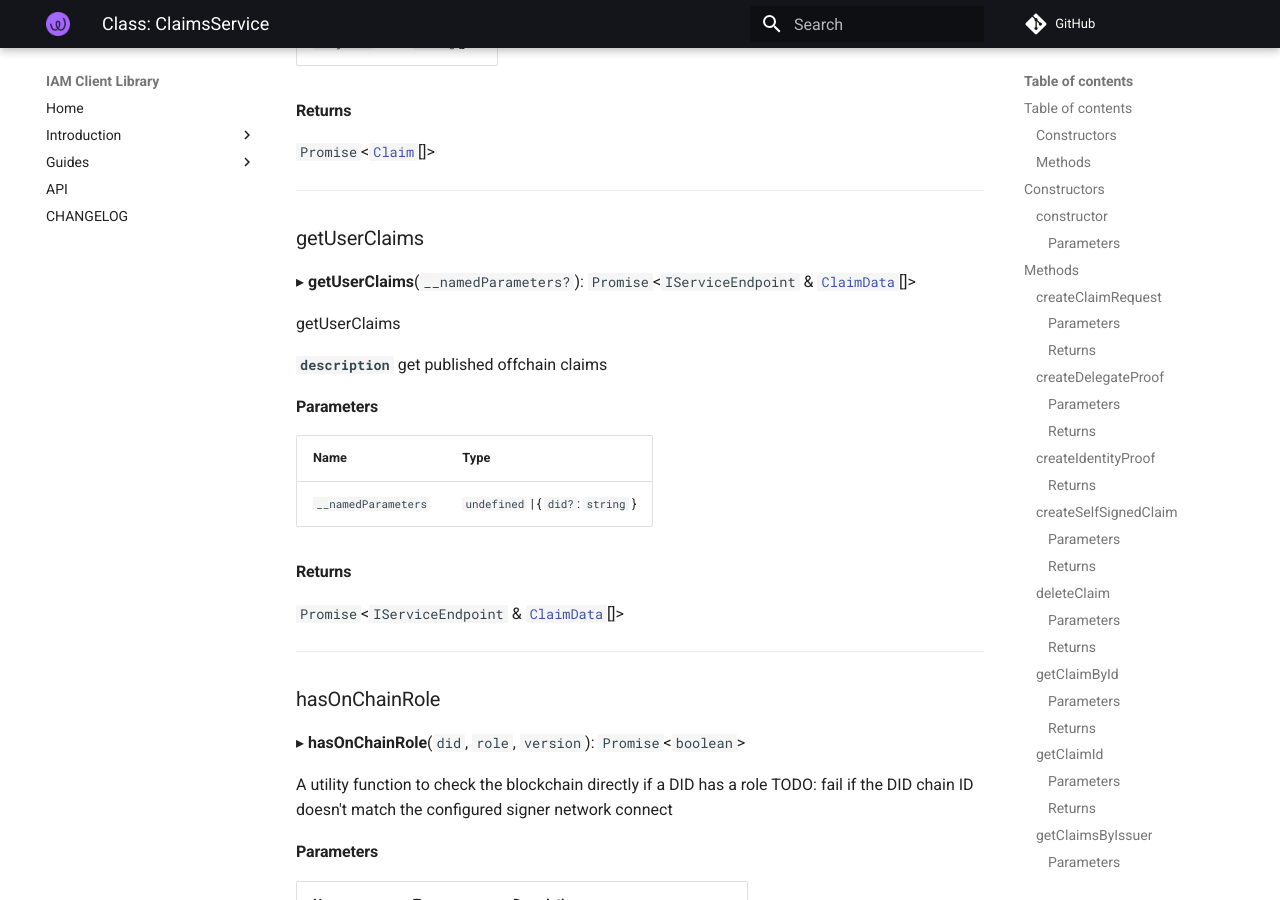
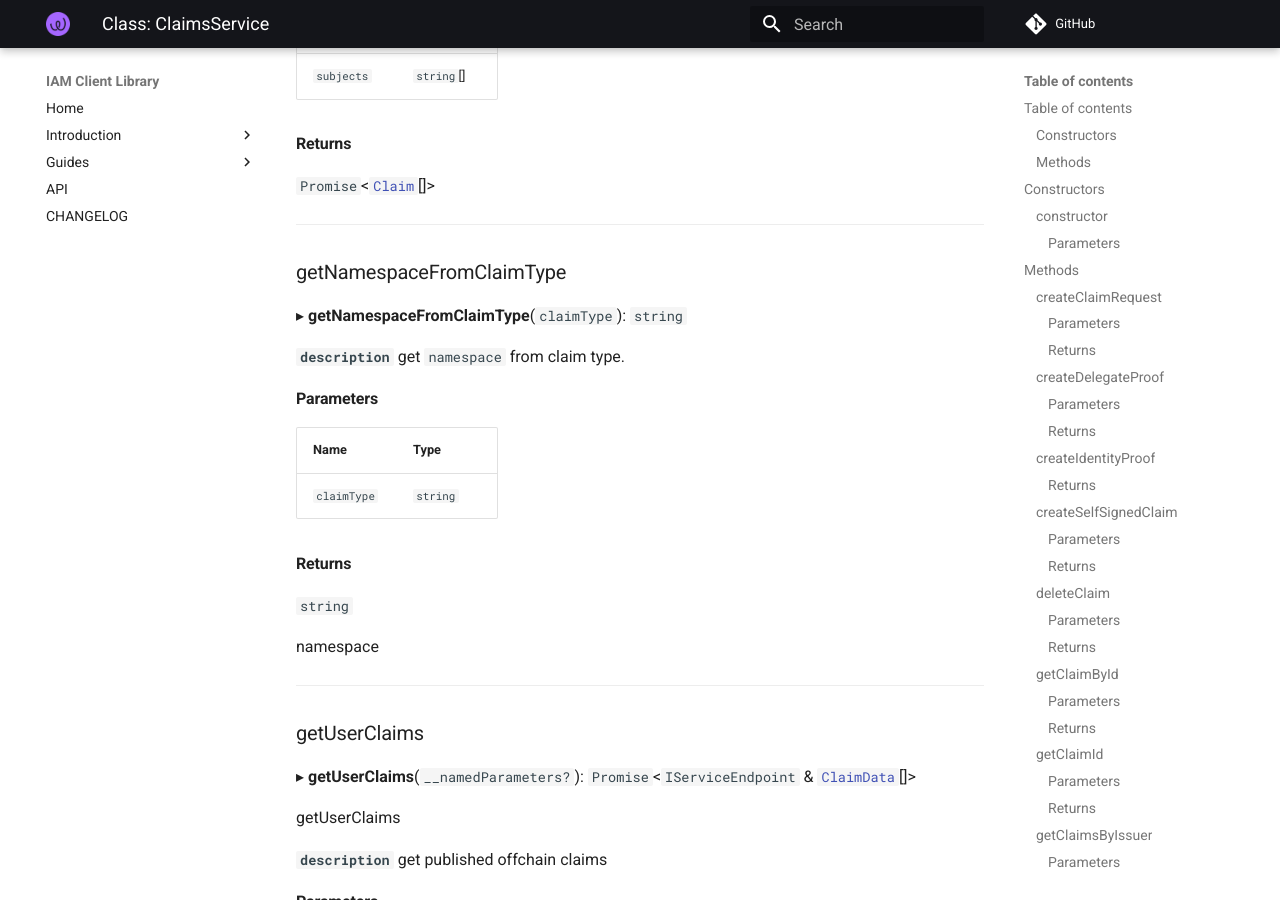
Before and after one commit to energywebfoundation/iam-client-lib, an MkDocs documentation site: the page built from docs/api/classes/ClaimsService.md, in a window 1280 px wide and 900 px high, scrolled down 6877 px. Built offline with MkDocs 1.6.1 and Material for MkDocs 9.7.7, drawn with Linux system fonts in a browser that asks for light colours; comment, search, counter and statistics services are not loaded; some of the changed text lies outside the part shown.

Commit message:
fix(claim): fix public claim publishing

```diff
--- a/docs/api/classes/ClaimsService.md
+++ b/docs/api/classes/ClaimsService.md
@@ -19,6 +19,7 @@
 - [getClaimsByRequester](ClaimsService.md#getclaimsbyrequester)
 - [getClaimsBySubject](ClaimsService.md#getclaimsbysubject)
 - [getClaimsBySubjects](ClaimsService.md#getclaimsbysubjects)
+- [getNamespaceFromClaimType](ClaimsService.md#getnamespacefromclaimtype)
 - [getUserClaims](ClaimsService.md#getuserclaims)
 - [hasOnChainRole](ClaimsService.md#hasonchainrole)
 - [init](ClaimsService.md#init)
@@ -260,6 +261,26 @@ ___
 
 ___
 
+### getNamespaceFromClaimType
+
+▸ **getNamespaceFromClaimType**(`claimType`): `string`
+
+**`description`** get `namespace` from claim type.
+
+#### Parameters
+
+| Name | Type |
+| :------ | :------ |
+| `claimType` | `string` |
+
+#### Returns
+
+`string`
+
+namespace
+
+___
+
 ### getUserClaims
 
 ▸ **getUserClaims**(`__namedParameters?`): `Promise`<`IServiceEndpoint` & [`ClaimData`](../interfaces/ClaimData.md)[]\>
```
Also changed, not shown: docs/api/enums/ERROR_MESSAGES.md (+7 -0 lines), 2 other files.
